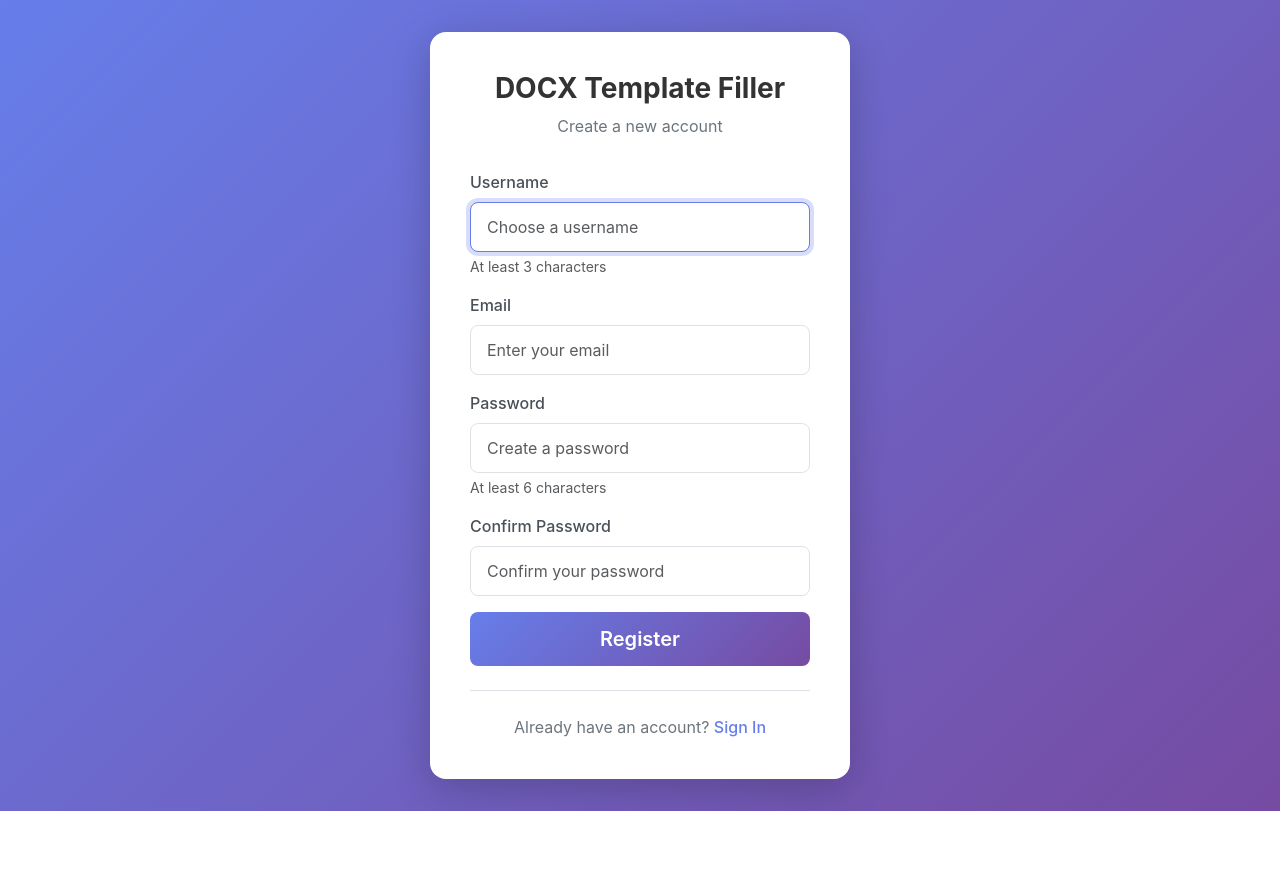
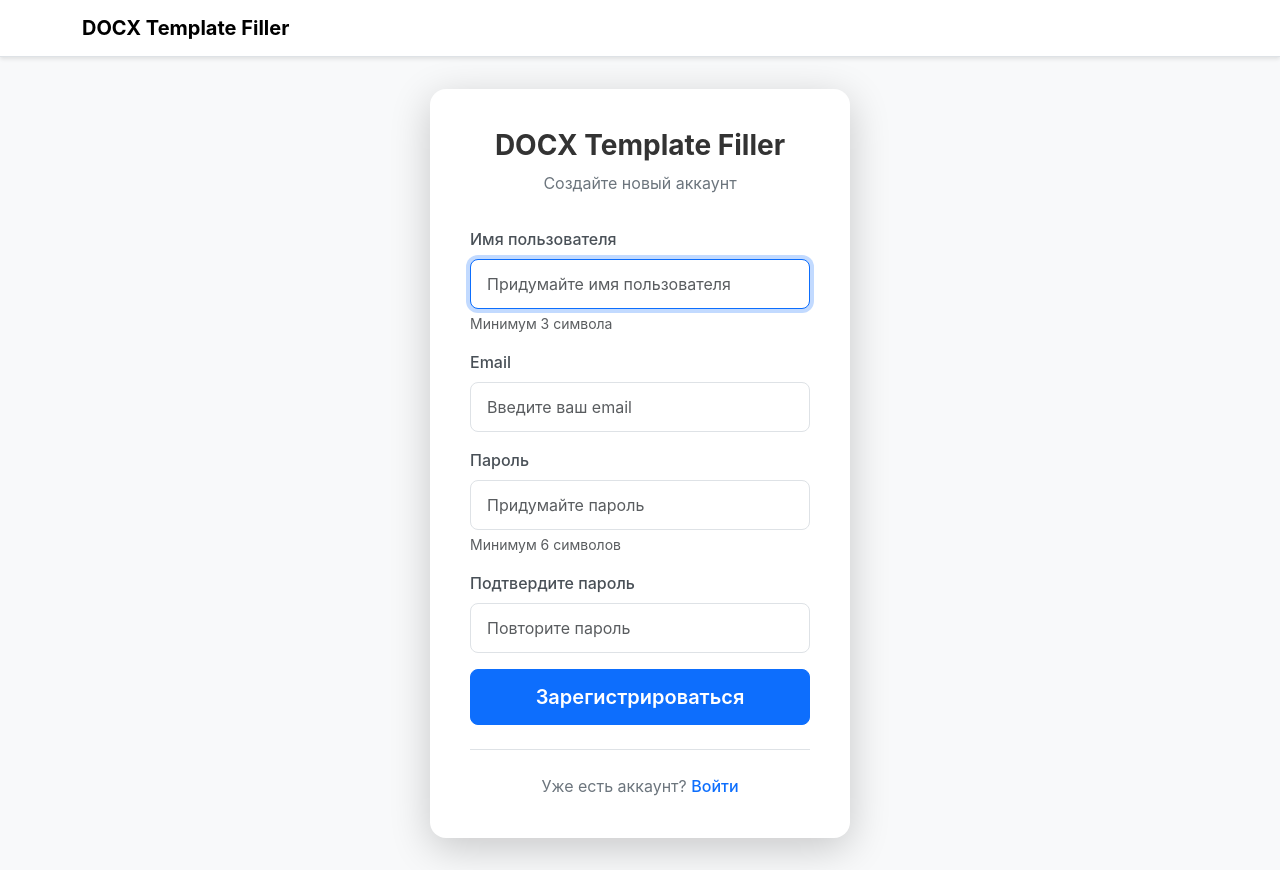
Before and after one commit to Melnikov37/docx-changer, a Flask app: page /register in a window 1280 px wide. Before the commit the page ends 811 px from the top, so only its background shows below. Run offline with Flask 3, Linux system fonts and the light colour scheme; parts of the project's set-up code (start-up, migrations or seed data) failed here and were passed over.

Commit message:
feat: локализация и улучшение дизайна auth страниц
- Перевести login и register на русский
- Унифицировать дизайн с Bootstrap (убрать фиолетовый gradient)
- Добавить navbar на auth страницы
- Добавить client-side валидацию на login
- Улучшить drop-zone с анимациями
- Добавить ripple эффект на кнопки
- Внедрить toast notifications вместо alert

Co-Authored-By: Claude Sonnet 4.5 <noreply@anthropic.com>

```diff
--- a/static/css/style.css
+++ b/static/css/style.css
@@ -108,6 +149,52 @@ pre code {
     border-color: #6c757d;
 }
 
+/* Улучшенные кнопки */
+.btn {
+    transition: all 0.2s cubic-bezier(0.4, 0, 0.2, 1);
+    position: relative;
+    overflow: hidden;
+}
+
+.btn::before {
+    content: '';
+    position: absolute;
+    top: 50%;
+    left: 50%;
+    width: 0;
+    height: 0;
+    border-radius: 50%;
+    background: rgba(255, 255, 255, 0.3);
+    transform: translate(-50%, -50%);
+    transition: width 0.6s, height 0.6s;
+}
+
+.btn:hover::before {
+    width: 300px;
+    height: 300px;
+}
+
+.btn:hover {
+    transform: translateY(-2px);
+    box-shadow: 0 4px 12px rgba(0, 0, 0, 0.15);
+}
+
+.btn:active {
+    transform: translateY(0);
+}
+
+.btn-primary:hover {
+    box-shadow: 0 4px 12px rgba(13, 110, 253, 0.4);
+}
+
+.btn-success:hover {
+    box-shadow: 0 4px 12px rgba(25, 135, 84, 0.4);
+}
+
+.btn-danger:hover {
+    box-shadow: 0 4px 12px rgba(220, 53, 69, 0.4);
+}
+
 /* Алерты */
 .alert {
     border-radius: 0.375rem;
@@ -226,7 +346,7 @@ header .lead {
     display: flex;
     align-items: center;
     justify-content: center;
-    background: linear-gradient(135deg, #667eea 0%, #764ba2 100%);
+    background: #f8f9fa;
     padding: 2rem;
 }
 
@@ -270,13 +390,13 @@ header .lead {
 }
 
 .auth-form .form-control:focus {
-    border-color: #667eea;
-    box-shadow: 0 0 0 0.25rem rgba(102, 126, 234, 0.25);
+    border-color: #0d6efd;
+    box-shadow: 0 0 0 0.25rem rgba(13, 110, 253, 0.25);
 }
 
 .auth-form .btn-primary {
-    background: linear-gradient(135deg, #667eea 0%, #764ba2 100%);
-    border: none;
+    background: #0d6efd;
+    border: 1px solid #0d6efd;
     padding: 0.75rem;
     font-weight: 600;
     border-radius: 0.5rem;
@@ -301,13 +423,18 @@ header .lead {
 }
 
 .auth-footer a {
-    color: #667eea;
+    color: #0d6efd;
     font-weight: 500;
     text-decoration: none;
 }
 
 .auth-footer a:hover {
     text-decoration: underline;
+}
+
+/* Navbar для auth страниц */
+.navbar {
+    box-shadow: 0 2px 4px rgba(0,0,0,0.1);
 }
 
 /* User dropdown styling */
--- a/templates/register.html
+++ b/templates/register.html
@@ -1,13 +1,20 @@
 {% extends "base.html" %}
 
-{% block title %}Register - DOCX Template Filler{% endblock %}
+{% block title %}Регистрация - DOCX Template Filler{% endblock %}
 
 {% block content %}
+<nav class="navbar navbar-light bg-white border-bottom">
+    <div class="container">
+        <a class="navbar-brand" href="/">
+            <strong>DOCX Template Filler</strong>
+        </a>
+    </div>
+</nav>
 <div class="auth-container">
     <div class="auth-card">
         <div class="auth-header">
             <h1 class="auth-title">DOCX Template Filler</h1>
-            <p class="auth-subtitle">Create a new account</p>
+            <p class="auth-subtitle">Создайте новый аккаунт</p>
         </div>
 
         {% with messages = get_flashed_messages(with_categories=true) %}
@@ -23,42 +30,43 @@
 
         <form method="POST" class="auth-form" id="registerForm">
             <div class="mb-3">
-                <label for="username" class="form-label">Username</label>
+                <label for="username" class="form-label">Имя пользователя</label>
                 <input type="text" class="form-control" id="username" name="username"
-                       placeholder="Choose a username" minlength="3" required autofocus>
-                <div class="form-text">At least 3 characters</div>
+                       placeholder="Придумайте имя пользователя" minlength="3" required autofocus>
+                <div class="form-text">Минимум 3 символа</div>
             </div>
 
             <div class="mb-3">
                 <label for="email" class="form-label">Email</label>
                 <input type="email" class="form-control" id="email" name="email"
-                       placeholder="Enter your email" required>
+                       placeholder="Введите ваш email" required>
             </div>
 
             <div class="mb-3">
-                <label for="password" class="form-label">Password</label>
+                <label for="password" class="form-label">Пароль</label>
                 <input type="password" class="form-control" id="password" name="password"
-                       placeholder="Create a password" minlength="6" required>
-                <div class="form-text">At least 6 characters</div>
+                       placeholder="Придумайте пароль" minlength="6" required>
+                <div class="form-text">Минимум 6 символов</div>
             </div>
 
             <div class="mb-3">
-                <label for="password_confirm" class="form-label">Confirm Password</label>
+                <label for="password_confirm" class="form-label">Подтвердите пароль</label>
                 <input type="password" class="form-control" id="password_confirm" name="password_confirm"
-                       placeholder="Confirm your password" required>
+                       placeholder="Повторите пароль" required>
             </div>
 
             <div class="d-grid">
-                <button type="submit" class="btn btn-primary btn-lg">Register</button>
+                <button type="submit" class="btn btn-primary btn-lg">Зарегистрироваться</button>
             </div>
         </form>
 
         <div class="auth-footer">
-            <p>Already have an account? <a href="{{ url_for('login') }}">Sign In</a></p>
+            <p>Уже есть аккаунт? <a href="{{ url_for('login') }}">Войти</a></p>
         </div>
     </div>
 </div>
 
+<script src="{{ url_for('static', filename='js/app.js') }}"></script>
 <script>
 document.getElementById('registerForm').addEventListener('submit', function(e) {
     const password = document.getElementById('password').value;
@@ -66,7 +74,7 @@ document.getElementById('registerForm').addEventListener('submit', function(e) {
 
     if (password !== passwordConfirm) {
         e.preventDefault();
-        alert('Passwords do not match!');
+        showToast('error', 'Ошибка', 'Пароли не совпадают!');
         return false;
     }
 });
```
Also changed, not shown: other parts of static/css/style.css (+82 -6 lines), static/js/app.js (+42 -0 lines), templates/login.html (+56 -8 lines).
